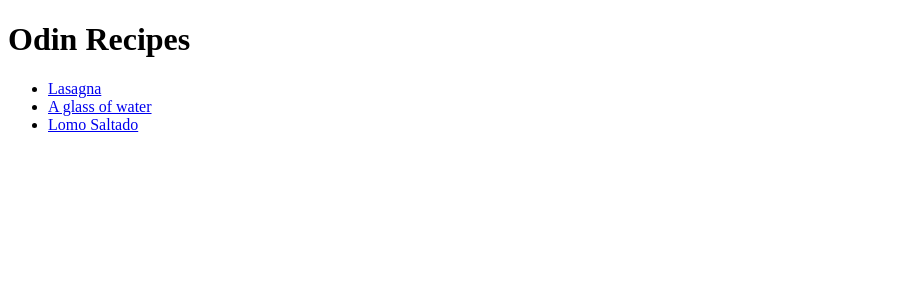
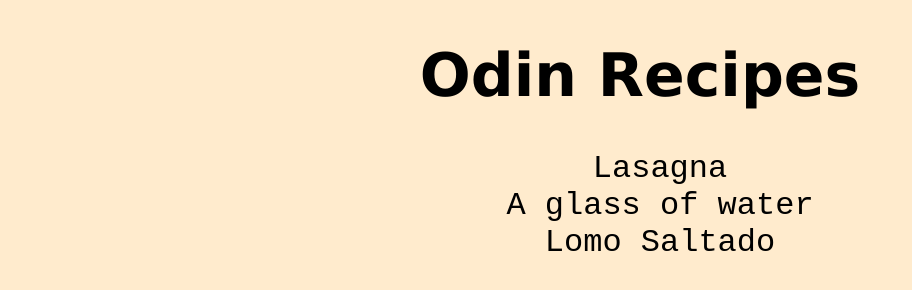
Before and after one commit to Piquimachay/odin-recipes, a plain HTML site: page index.html in a window 1280 px wide. Shown: the whole page, without its empty margins (0-912 px from the left). Drawn offline with Linux system fonts and the light colour scheme.

Commit message:
Basic style and stylesheet connection added

```diff
--- a/index.html
+++ b/index.html
@@ -4,10 +4,11 @@
     <meta charset="UTF-8">
     <meta name="viewport" content="width=device-width, initial-scale=1.0">
     <title>Odin Recipes</title>
+    <link rel="stylesheet" href="styles.css">
 </head>
 <body>
-    <h1>Odin Recipes</h1>
-        <ul>
+    <h1 class="header">Odin Recipes</h1>
+        <ul class="recipes">
             <li><a href="./recipes/lasagna.html">Lasagna</a></li>
             <li><a href="./recipes/water.html">A glass of water</a></li>
             <li><a href="./recipes/lomosaltado.html">Lomo Saltado</a></li>
--- /dev/null
+++ b/styles.css
@@ -0,0 +1,27 @@
+body {
+    background-color: blanchedalmond;
+    font-family: monospace;
+    font-size: 21px;
+}
+
+.header {
+    text-align: center;
+    font-family: 'Lucida Sans', 'Lucida Sans Regular', 'Lucida Grande', 'Lucida Sans Unicode', Geneva, Verdana, sans-serif;
+    font-size: 60px;
+}
+
+a {
+    color: black;
+    text-decoration: none;
+}
+
+.recipes {
+    text-align: center;
+    font-size: 32px;
+    list-style-position: inside;
+    list-style-type: none;
+}
+
+ol {
+    list-style-type: upper-roman;
+}
```
Also changed, not shown: recipes/lasagna.html (+2 -1 lines), recipes/lomosaltado.html (+2 -1 lines), recipes/water.html (+2 -1 lines).
